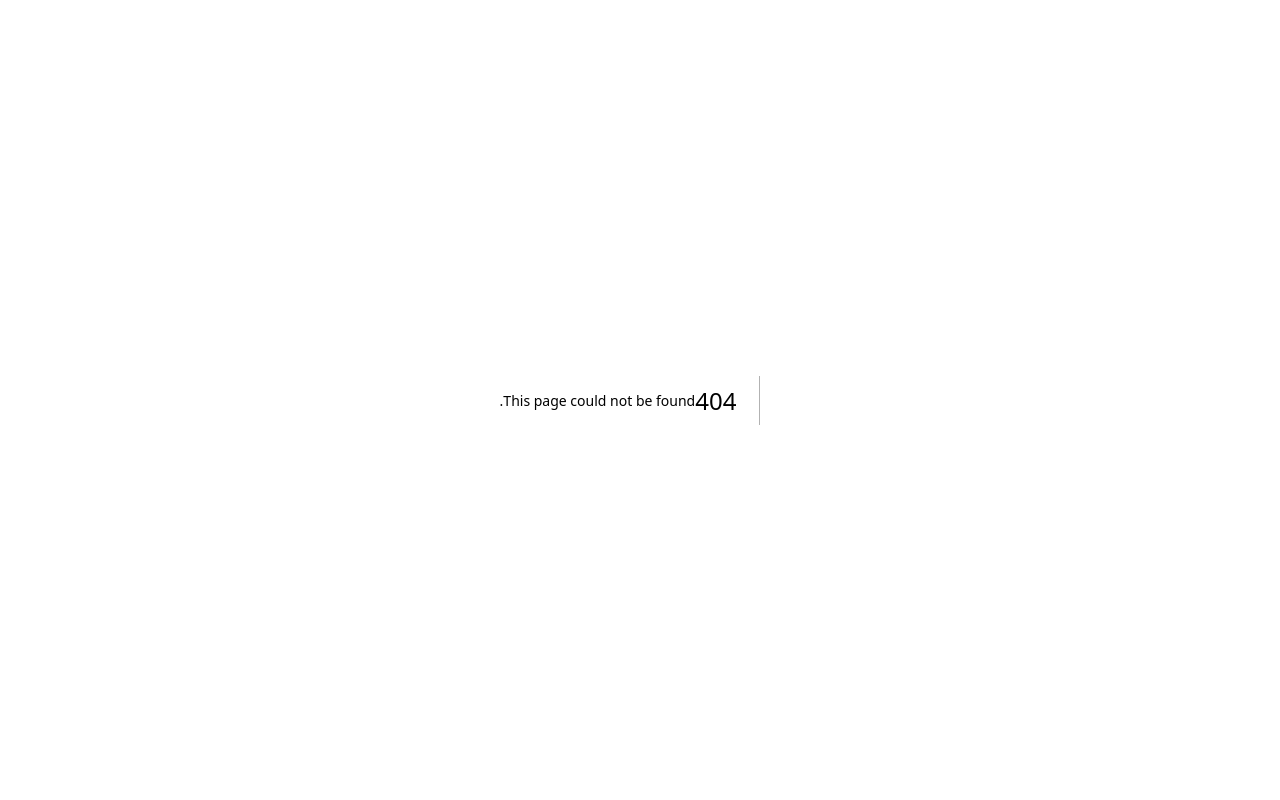
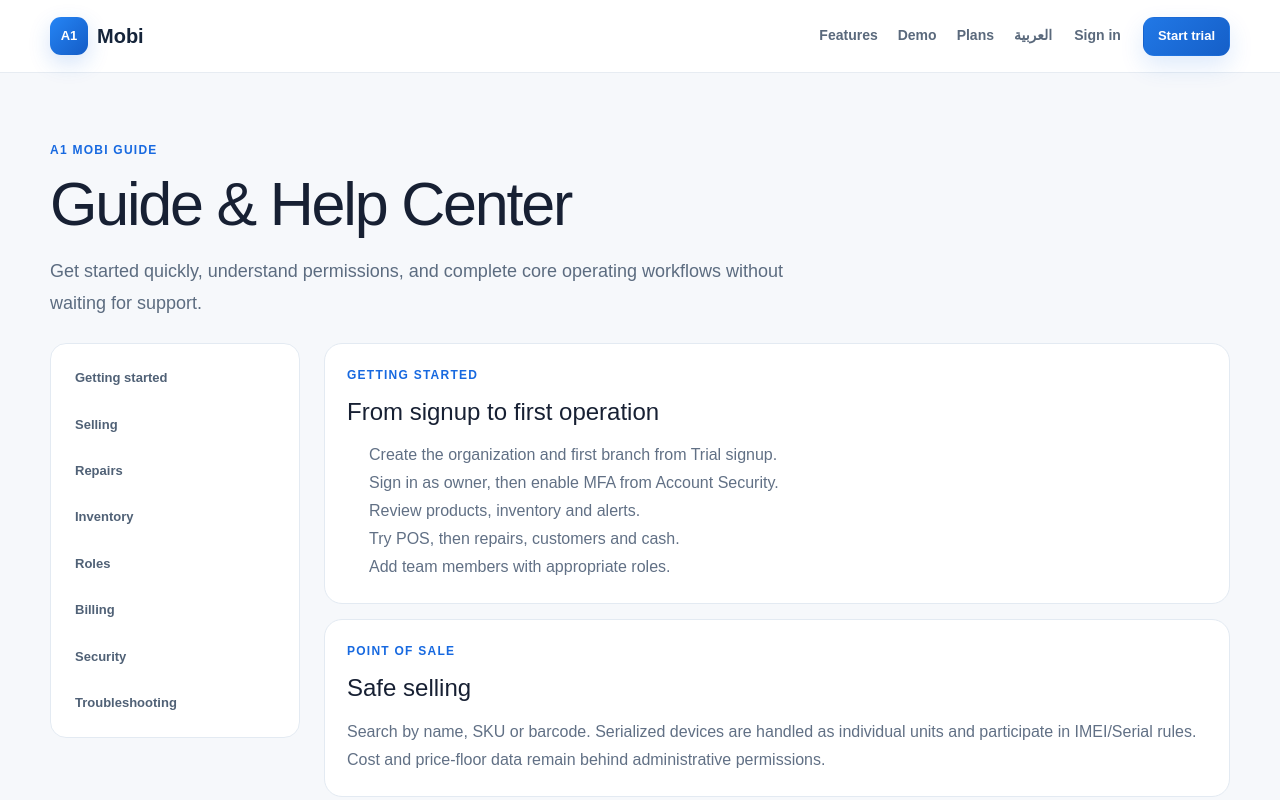
Before and after one commit to a1medianet/a1-mobi, a Next.js app: page /product/en/help in a window 1280 px wide. Before the commit this address had no page. Shown: the top 800 px of the page. Built offline with nearby package versions, Linux system fonts and the light colour scheme.

Commit message:
feat(guide): add AR/EN product Help Center

```diff
--- /dev/null
+++ b/src/app/product/[locale]/help/page.tsx
@@ -0,0 +1,31 @@
+import Link from "next/link";
+import { notFound } from "next/navigation";
+
+export default async function HelpPage({params}:{params:Promise<{locale:string}>}){
+  const {locale}=await params;if(locale!=="ar"&&locale!=="en")notFound();const ar=locale==="ar";
+  return <main className="product-shell product-page">
+    <section className="page-intro compact"><span className="product-eyebrow">A1 MOBI GUIDE</span><h1>{ar?"دليل الاستخدام والمساعدة":"Guide & Help Center"}</h1><p>{ar?"ابدأ بسرعة، افهم الصلاحيات، ونفّذ أهم الرحلات التشغيلية دون الحاجة إلى دعم مباشر.":"Get started quickly, understand permissions, and complete core operating workflows without waiting for support."}</p></section>
+    <div className="help-grid">
+      <nav className="help-nav">
+        <a href="#start">{ar?"البدء":"Getting started"}</a>
+        <a href="#sell">{ar?"البيع":"Selling"}</a>
+        <a href="#repair">{ar?"الصيانة":"Repairs"}</a>
+        <a href="#inventory">{ar?"المخزون":"Inventory"}</a>
+        <a href="#roles">{ar?"الصلاحيات":"Roles"}</a>
+        <a href="#billing">{ar?"الاشتراك":"Billing"}</a>
+        <a href="#security">{ar?"الأمان":"Security"}</a>
+        <a href="#troubleshooting">{ar?"حل المشاكل":"Troubleshooting"}</a>
+      </nav>
+      <div className="help-content">
+        <section id="start" className="help-section"><span className="product-eyebrow">GETTING STARTED</span><h2>{ar?"من التسجيل إلى أول عملية":"From signup to first operation"}</h2><ol><li>{ar?"أنشئ الجهة وأول فرع من صفحة Trial.":"Create the organization and first branch from Trial signup."}</li><li>{ar?"ادخل بحساب المالك ثم فعّل MFA من أمان الحساب.":"Sign in as owner, then enable MFA from Account Security."}</li><li>{ar?"راجع المنتجات والمخزون والتنبيهات.":"Review products, inventory and alerts."}</li><li>{ar?"جرّب POS ثم الصيانة والعملاء والصندوق.":"Try POS, then repairs, customers and cash."}</li><li>{ar?"أضف أعضاء الفريق بصلاحيات مناسبة.":"Add team members with appropriate roles."}</li></ol></section>
+        <section id="sell" className="help-section"><span className="product-eyebrow">POINT OF SALE</span><h2>{ar?"البيع بأمان":"Safe selling"}</h2><p>{ar?"ابحث بالاسم أو SKU أو الباركود. الأجهزة التسلسلية تُعامل كوحدة منفردة وتدخل ضمن قواعد IMEI/Serial. حدود السعر والتكلفة تبقى خلف صلاحيات الإدارة.":"Search by name, SKU or barcode. Serialized devices are handled as individual units and participate in IMEI/Serial rules. Cost and price-floor data remain behind administrative permissions."}</p></section>
+        <section id="repair" className="help-section"><span className="product-eyebrow">REPAIR</span><h2>{ar?"رحلة الصيانة":"Repair journey"}</h2><p>{ar?"استلام الجهاز → التشخيص → التقدير → موافقة العميل → استخدام القطع → دفعات → جاهز → تسليم. كل انتقال يجب أن يحافظ على المخزون والرصيد والتدقيق.":"Device intake → diagnosis → estimate → customer approval → parts use → payments → ready → delivery. Each transition must preserve stock, balance and audit evidence."}</p></section>
+        <section id="inventory" className="help-section"><span className="product-eyebrow">INVENTORY</span><h2>{ar?"المخزون والأجهزة":"Inventory & devices"}</h2><p>{ar?"الشراء والاستلام والحركة والجرد والإرجاع والصيانة كلها مصادر لحركة المخزون. لا تعدّل الرصيد يدويًا خارج الحركة الموثقة.":"Purchases, receipts, movements, counts, returns and repairs are stock movement sources. Do not alter stock outside an auditable movement."}</p></section>
+        <section id="roles" className="help-section"><span className="product-eyebrow">RBAC</span><h2>{ar?"الأدوار والصلاحيات":"Roles & permissions"}</h2><p>{ar?"Owner يدير الجهة. Manager يدير التشغيل. Seller يبيع دون رؤية معلومات التكلفة الحساسة. Technician يتابع الصيانة. Accounting يدير الصندوق والتقارير المالية بحسب السياسة.":"Owner manages the organization. Manager runs operations. Seller can sell without seeing sensitive cost data. Technician handles repairs. Accounting manages cash and financial reporting according to policy."}</p><Link href={"/"+locale+"/settings/team"}>{ar?"فتح إدارة الفريق":"Open team management"} →</Link></section>
+        <section id="billing" className="help-section"><span className="product-eyebrow">SUBSCRIPTION</span><h2>{ar?"الخطط والاستحقاقات":"Plans & entitlements"}</h2><p>{ar?"A1 Billing Core هو مصدر الحقيقة للخطة ومدة Trial والاستحقاقات. Mobi يستهلك الحالة ولا يخزن منطق الدفع الخاص بالاشتراك. حد الفروع والمزايا يُطبّق من الـEntitlements.":"A1 Billing Core is the source of truth for plan, trial lifetime and entitlements. Mobi consumes subscription state instead of owning SaaS payment logic. Branch limits and features are applied from entitlements."}</p><Link href={"/"+locale+"/account"}>{ar?"فتح مركز الحساب":"Open Account Center"} →</Link></section>
+        <section id="security" className="help-section"><span className="product-eyebrow">SECURITY</span><h2>{ar?"أمان الحساب والبيانات":"Account & data security"}</h2><p>{ar?"استخدم MFA للمالكين والإدارة، لا تشارك الحسابات، راجع أعضاء الفريق، ولا تحفظ أسرار النظام في المتصفح. الاستعادة وعمليات الإدارة الحساسة محكومة بحدود محاولات وتدقيق.":"Use MFA for owners and admins, do not share accounts, review team membership, and never store system secrets in the browser. Recovery and sensitive administration are rate-limited and audited."}</p><Link href={"/product/"+locale+"/security"}>{ar?"مركز الثقة والأمان":"Trust & Security"} →</Link></section>
+        <section id="troubleshooting" className="help-section"><span className="product-eyebrow">TROUBLESHOOTING</span><h2>{ar?"أكثر المشاكل شيوعًا":"Common issues"}</h2><h3>{ar?"لا أستطيع الدخول":"Cannot sign in"}</h3><p>{ar?"تحقق من Store code والبريد وكلمة المرور. إن كان MFA مفعّلًا أدخل رمز المصادقة أو Recovery Code. بعد محاولات كثيرة انتظر مدة الحماية.":"Check store code, email and password. If MFA is enabled, provide an authenticator or recovery code. After too many attempts, wait for the protection window."}</p><h3>{ar?"لا أستطيع إضافة فرع":"Cannot add a branch"}</h3><p>{ar?"Account Center يطبق حد branches.max من الخطة. إذا وصلت للحد يلزم تغيير الخطة وليس تجاوز الحماية.":"Account Center enforces branches.max from the plan. If the limit is reached, change the plan rather than bypassing the guard."}</p><h3>{ar?"الدعم":"Support"}</h3><p>hi@a1medianet.com</p></section>
+      </div>
+    </div>
+  </main>;
+}
```
